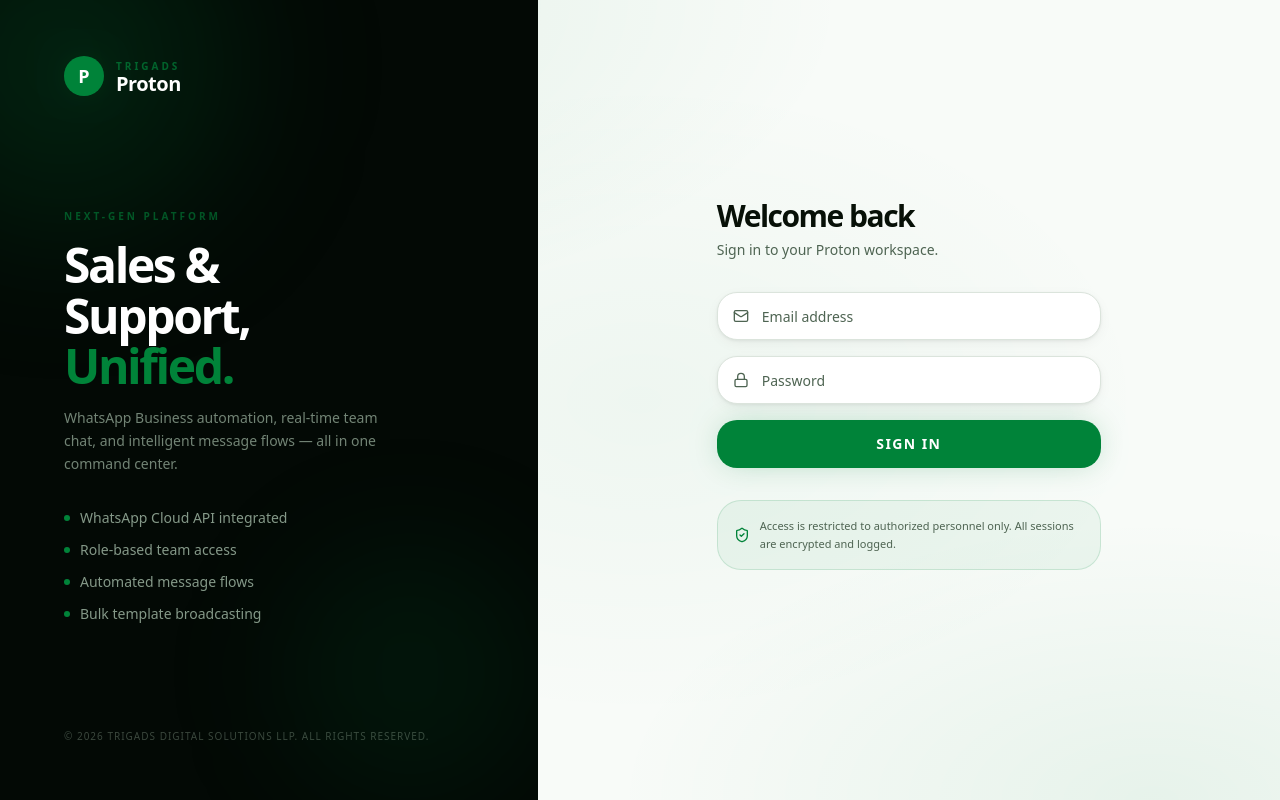
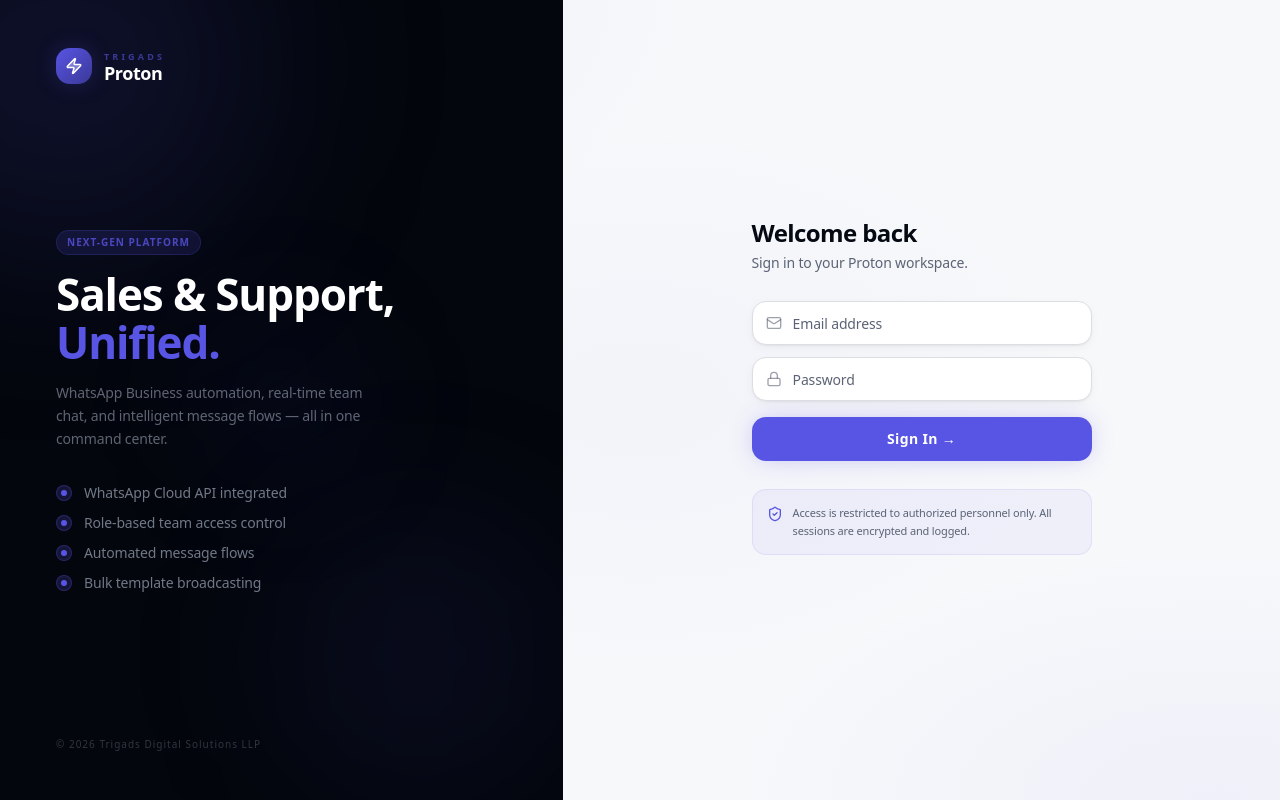
Before and after one commit to triadsdigitalsolutions/trigads-communication, a Next.js app: page /login in a window 1280 px wide. Built offline with nearby package versions, Linux system fonts and the light colour scheme.

Commit message:
sleek design

```diff
--- a/src/app/globals.css
+++ b/src/app/globals.css
@@ -48,52 +48,54 @@
 }
 
 :root {
-  --radius: 1rem;
+  --radius: 0.625rem;
 
-  /* ── Core Palette ───────────────────────────── */
-  --background:    oklch(0.985 0.005 145);
-  --foreground:    oklch(0.16 0.025 145);
+  /* ── Core Palette ──────────────────────────── */
+  --background:    oklch(0.978 0.003 264);
+  --foreground:    oklch(0.14 0.022 264);
 
   --card:          oklch(1 0 0);
-  --card-foreground: oklch(0.16 0.025 145);
+  --card-foreground: oklch(0.14 0.022 264);
 
   --popover:       oklch(1 0 0);
-  --popover-foreground: oklch(0.16 0.025 145);
+  --popover-foreground: oklch(0.14 0.022 264);
 
-  /* Emerald-green brand primary */
-  --primary:       oklch(0.52 0.17 155);
+  /* Indigo/violet brand primary */
+  --primary:       oklch(0.54 0.21 278);
   --primary-foreground: oklch(1 0 0);
 
-  --secondary:     oklch(0.96 0.015 150);
-  --secondary-foreground: oklch(0.3 0.06 150);
+  --secondary:     oklch(0.962 0.008 264);
+  --secondary-foreground: oklch(0.3 0.04 264);
 
-  --muted:         oklch(0.97 0.008 150);
-  --muted-foreground: oklch(0.48 0.04 150);
+  --muted:         oklch(0.96 0.005 264);
+  --muted-foreground: oklch(0.50 0.03 264);
 
-  --accent:        oklch(0.94 0.03 150);
-  --accent-foreground: oklch(0.22 0.08 150);
+  --accent:        oklch(0.94 0.012 278);
+  --accent-foreground: oklch(0.22 0.07 278);
 
   --destructive:   oklch(0.57 0.22 22);
 
-  --border:        oklch(0.91 0.015 150);
-  --input:         oklch(0.93 0.012 150);
-  --ring:          oklch(0.52 0.17 155 / 35%);
+  --border:        oklch(0.90 0.008 264);
+  --input:         oklch(0.93 0.006 264);
+  --ring:          oklch(0.54 0.21 278 / 30%);
 
-  /* ── Sidebar ────────────────────────────────── */
-  --sidebar:              oklch(0.13 0.02 155);
-  --sidebar-foreground:   oklch(0.85 0.04 150);
-  --sidebar-primary:      oklch(0.52 0.17 155);
+  /* ── Sidebar ─────────────────────────────── */
+  --sidebar:              oklch(0.12 0.018 264);
+  --sidebar-foreground:   oklch(0.82 0.03 264);
+  --sidebar-primary:      oklch(0.62 0.19 278);
   --sidebar-primary-foreground: oklch(1 0 0);
-  --sidebar-accent:       oklch(0.20 0.03 155);
-  --sidebar-accent-foreground: oklch(0.92 0.03 150);
-  --sidebar-border:       oklch(0.22 0.025 155);
-  --sidebar-ring:         oklch(0.52 0.17 155 / 35%);
+  --sidebar-accent:       oklch(0.19 0.025 264);
+  --sidebar-accent-foreground: oklch(0.90 0.025 264);
+  --sidebar-border:       oklch(0.22 0.018 264);
+  --sidebar-ring:         oklch(0.54 0.21 278 / 30%);
 
-  /* ── Elevation & Glow ───────────────────────── */
-  --shadow-card:    0 1px 3px rgb(0 0 0 / 0.06), 0 4px 16px -4px rgb(0 0 0 / 0.08);
-  --shadow-elevated: 0 8px 32px -8px rgb(0 0 0 / 0.14), 0 2px 8px -2px rgb(0 0 0 / 0.06);
-  --shadow-glow:    0 0 30px -6px oklch(0.52 0.17 155 / 30%);
-  --shadow-sidebar: 4px 0 24px -8px rgb(0 0 0 / 0.35);
+  /* ── Elevation & Glow ────────────────────── */
+  --shadow-card:    0 1px 2px rgb(0 0 0 / 0.05), 0 3px 12px -3px rgb(0 0 0 / 0.07);
+  --shadow-elevated: 0 6px 24px -6px rgb(0 0 0 / 0.12), 0 2px 6px -2px rgb(0 0 0 / 0.05);
+  --shadow-premium: 0 12px 40px -12px rgb(0 0 0 / 0.15), 0 3px 10px -3px rgb(0 0 0 / 0.06);
+  --shadow-glow:    0 0 24px -4px oklch(0.54 0.21 278 / 35%);
+  --shadow-glow-soft: 0 0 40px -8px oklch(0.54 0.21 278 / 20%);
+  --shadow-sidebar: 2px 0 20px -4px rgb(0 0 0 / 0.30);
 }
 
 @layer base {
@@ -101,28 +103,55 @@
     @apply border-border outline-ring/50;
   }
   body {
-    @apply bg-background text-foreground;
+    @apply bg-background text-foreground antialiased;
     font-feature-settings: "cv02", "cv03", "cv04", "cv11";
+    letter-spacing: -0.01em;
+  }
+  h1, h2, h3, h4 {
+    letter-spacing: -0.025em;
   }
 }
 
-/* ── Scrollbar ──────────────────────────────────── */
-.custom-scrollbar::-webkit-scrollbar        { width: 4px; height: 4px; }
+/* ── Scrollbar ─────────────────────────────────── */
+* {
+  scrollbar-width: thin;
+  scrollbar-color: oklch(0.80 0.008 264) transparent;
+}
+.custom-scrollbar::-webkit-scrollbar        { width: 3px; height: 3px; }
 .custom-scrollbar::-webkit-scrollbar-track  { background: transparent; }
-.custom-scrollbar::-webkit-scrollbar-thumb  { background: oklch(0.7 0.04 150); border-radius: 99px; }
-.custom-scrollbar::-webkit-scrollbar-thumb:hover { background: oklch(0.52 0.17 155); }
+.custom-scrollbar::-webkit-scrollbar-thumb  { background: oklch(0.80 0.008 264); border-radius: 99px; }
+.custom-scrollbar::-webkit-scrollbar-thumb:hover { background: oklch(0.54 0.21 278); }
 
-/* ── Utility shadows (referenced by Tailwind classes in JSX) ── */
+/* ── Utility shadows ───────────────────────────── */
 .shadow-card     { box-shadow: var(--shadow-card); }
 .shadow-elevated { box-shadow: var(--shadow-elevated); }
+.shadow-premium  { box-shadow: var(--shadow-premium); }
 .shadow-glow     { box-shadow: var(--shadow-glow); }
+.shadow-glow-soft { box-shadow: var(--shadow-glow-soft); }
 .shadow-sidebar  { box-shadow: var(--shadow-sidebar); }
 
-/* ── Subtle mesh gradient for login/hero backgrounds ── */
+/* ── Background mesh ───────────────────────────── */
 .bg-mesh {
-  background-color: oklch(0.985 0.005 145);
+  background-color: oklch(0.978 0.003 264);
   background-image:
-    radial-gradient(ellipse 80% 60% at 10% 0%, oklch(0.52 0.17 155 / 10%) 0%, transparent 70%),
-    radial-gradient(ellipse 60% 50% at 90% 100%, oklch(0.52 0.17 155 / 7%) 0%, transparent 70%),
-    radial-gradient(ellipse 40% 40% at 50% 50%, oklch(0.52 0.17 155 / 4%) 0%, transparent 100%);
+    radial-gradient(ellipse 70% 55% at 5% 0%,   oklch(0.54 0.21 278 / 8%)  0%, transparent 70%),
+    radial-gradient(ellipse 55% 45% at 95% 100%, oklch(0.54 0.21 278 / 5%)  0%, transparent 70%),
+    radial-gradient(ellipse 35% 35% at 50% 50%,  oklch(0.54 0.21 278 / 3%)  0%, transparent 100%);
 }
+
+/* ── Frosted glass card ────────────────────────── */
+.glass {
+  background: oklch(1 0 0 / 72%);
+  backdrop-filter: blur(20px) saturate(180%);
+  -webkit-backdrop-filter: blur(20px) saturate(180%);
+  border: 1px solid oklch(1 0 0 / 40%);
+}
+
+/* ── Smooth fade-in ─────────────────────────────── */
+@keyframes fade-up {
+  from { opacity: 0; transform: translateY(8px); }
+  to   { opacity: 1; transform: translateY(0); }
+}
+.animate-fade-up {
+  animation: fade-up 0.4s ease both;
+}
--- a/src/app/login/page.tsx
+++ b/src/app/login/page.tsx
@@ -5,7 +5,14 @@ import { signIn } from "next-auth/react";
 import { Button } from "@/components/ui/button";
 import { Input } from "@/components/ui/input";
 import { toast } from "sonner";
-import { Lock, Mail, Loader2, ShieldCheck } from "lucide-react";
+import { Lock, Mail, Loader2, ShieldCheck, Zap } from "lucide-react";
+
+const FEATURES = [
+    "WhatsApp Cloud API integrated",
+    "Role-based team access control",
+    "Automated message flows",
+    "Bulk template broadcasting",
+];
 
 export default function LoginPage() {
     const [email, setEmail]       = useState("");
@@ -37,45 +44,45 @@ export default function LoginPage() {
     return (
         <div className="min-h-screen flex bg-mesh overflow-hidden">
 
-            {/* ── Left branding panel (desktop only) ── */}
-            <div className="hidden lg:flex flex-col justify-between w-[42%] bg-sidebar px-16 py-14 relative overflow-hidden shrink-0">
-                {/* Decorative orbs */}
-                <div className="absolute -top-24 -left-24 w-80 h-80 rounded-full bg-primary/20 blur-[80px] pointer-events-none" />
-                <div className="absolute bottom-0 right-0 w-64 h-64 rounded-full bg-primary/10 blur-[60px] pointer-events-none" />
+            {/* ── Left branding panel ── */}
+            <div className="hidden lg:flex flex-col justify-between w-[44%] bg-sidebar px-14 py-12 relative overflow-hidden shrink-0">
+                {/* Glow orbs */}
+                <div className="absolute -top-32 -left-32 w-96 h-96 rounded-full bg-primary/15 blur-[100px] pointer-events-none" />
+                <div className="absolute bottom-0 right-0 w-72 h-72 rounded-full bg-primary/8 blur-[80px] pointer-events-none" />
+                <div className="absolute top-1/2 left-1/2 -translate-x-1/2 -translate-y-1/2 w-48 h-48 rounded-full bg-primary/5 blur-[60px] pointer-events-none" />
 
                 {/* Logo */}
-                <div className="relative z-10">
-                    <div className="flex items-center gap-3 mb-2">
-                        <div className="w-10 h-10 rounded-2xl bg-primary flex items-center justify-center shadow-glow text-white font-black text-lg">P</div>
-                        <div>
-                            <p className="text-[10px] font-black uppercase tracking-[0.3em] text-primary/70">trigads</p>
-                            <p className="text-white font-black text-xl tracking-tight leading-none">Proton</p>
-                        </div>
+                <div className="relative z-10 flex items-center gap-3">
+                    <div className="w-9 h-9 rounded-xl bg-gradient-to-br from-primary to-primary/60 flex items-center justify-center shadow-glow">
+                        <Zap className="w-4.5 h-4.5 text-white fill-white/30" />
+                    </div>
+                    <div>
+                        <p className="text-[9px] font-bold uppercase tracking-[0.35em] text-primary/60">trigads</p>
+                        <p className="text-white font-bold text-lg leading-none tracking-tight">Proton</p>
                     </div>
                 </div>
 
                 {/* Headline */}
-                <div className="relative z-10 space-y-6">
+                <div className="relative z-10 space-y-8">
                     <div className="space-y-4">
-                        <p className="text-[10px] font-black uppercase tracking-[0.3em] text-primary/60">Next-gen platform</p>
-                        <h1 className="text-5xl font-black tracking-tighter text-white leading-[1.05]">
-                            Sales &<br />Support,<br />
+                        <span className="inline-flex items-center gap-1.5 px-2.5 py-1 rounded-full bg-primary/15 border border-primary/20 text-[10px] font-bold uppercase tracking-widest text-primary/80">
+                            Next-gen platform
+                        </span>
+                        <h1 className="text-[2.75rem] font-black tracking-tight text-white leading-[1.08]">
+                            Sales & Support,<br />
                             <span className="text-primary">Unified.</span>
                         </h1>
-                        <p className="text-sidebar-foreground/60 text-sm leading-relaxed max-w-xs">
+                        <p className="text-sidebar-foreground/50 text-sm leading-relaxed max-w-xs">
                             WhatsApp Business automation, real-time team chat, and intelligent message flows — all in one command center.
                         </p>
                     </div>
 
-                    <div className="flex flex-col gap-3 pt-2">
-                        {[
-                            "WhatsApp Cloud API integrated",
-                            "Role-based team access",
-                            "Automated message flows",
-                            "Bulk template broadcasting",
-                        ].map(f => (
-                            <div key={f} className="flex items-center gap-2.5 text-sm text-sidebar-foreground/70">
-                                <div className="w-1.5 h-1.5 rounded-full bg-primary shrink-0" />
+                    <div className="flex flex-col gap-2.5">
+                        {FEATURES.map(f => (
+                            <div key={f} className="flex items-center gap-3 text-sm text-sidebar-foreground/60">
+                                <div className="w-4 h-4 rounded-md bg-primary/20 border border-primary/30 flex items-center justify-center shrink-0">
+                                    <div className="w-1.5 h-1.5 rounded-sm bg-primary" />
+                                </div>
                                 {f}
                             </div>
                         ))}
@@ -84,8 +91,8 @@ export default function LoginPage() {
 
                 {/* Footer */}
                 <div className="relative z-10">
-                    <p className="text-[10px] text-sidebar-foreground/30 uppercase tracking-widest">
-                        © {new Date().getFullYear()} Trigads Digital Solutions LLP. All rights reserved.
+                    <p className="text-[10px] text-sidebar-foreground/25 tracking-widest">
+                        © {new Date().getFullYear()} Trigads Digital Solutions LLP
                     </p>
                 </div>
             </div>
@@ -95,24 +102,26 @@ export default function LoginPage() {
 
                 {/* Mobile logo */}
                 <div className="lg:hidden mb-10 flex items-center gap-3">
-                    <div className="w-9 h-9 rounded-xl bg-primary flex items-center justify-center text-white font-black text-base shadow-glow">P</div>
+                    <div className="w-8 h-8 rounded-xl bg-gradient-to-br from-primary to-primary/60 flex items-center justify-center shadow-glow">
+                        <Zap className="w-4 h-4 text-white fill-white/30" />
+                    </div>
                     <div>
-                        <p className="text-[9px] font-black uppercase tracking-[0.3em] text-primary/60">trigads</p>
-                        <p className="font-black text-lg tracking-tight leading-none text-foreground">Proton</p>
+                        <p className="text-[9px] font-bold uppercase tracking-[0.3em] text-primary/60">trigads</p>
+                        <p className="font-bold text-base leading-none text-foreground">Proton</p>
                     </div>
                 </div>
 
-                <div className="w-full max-w-sm space-y-8">
+                <div className="w-full max-w-[340px] space-y-7 animate-fade-up">
                     {/* Heading */}
-                    <div className="space-y-1.5">
-                        <h2 className="text-3xl font-black tracking-tighter text-foreground">Welcome back</h2>
+                    <div className="space-y-1">
+                        <h2 className="text-2xl font-bold text-foreground">Welcome back</h2>
                         <p className="text-muted-foreground text-sm">Sign in to your Proton workspace.</p>
                     </div>
 
                     {/* Form */}
-                    <form onSubmit={handleSubmit} className="space-y-4">
+                    <form onSubmit={handleSubmit} className="space-y-3">
                         <div className="relative group">
-                            <Mail className="absolute left-4 top-1/2 -translate-y-1/2 w-4 h-4 text-muted-foreground group-focus-within:text-primary transition-colors" />
+                            <Mail className="absolute left-3.5 top-1/2 -translate-y-1/2 w-4 h-4 text-muted-foreground/60 group-focus-within:text-primary transition-colors" />
                             <Input
                                 id="login-email"
                                 type="email"
@@ -121,11 +130,11 @@ export default function LoginPage() {
                                 autoComplete="email"
                                 value={email}
                                 onChange={e => setEmail(e.target.value)}
-                                className="pl-11 h-12 bg-white border-border rounded-xl shadow-card focus:shadow-glow focus:border-primary/40 transition-all font-medium"
+                                className="pl-10 h-11 bg-white border-border rounded-xl shadow-card focus:shadow-glow focus:border-primary/40 transition-all font-medium text-sm"
                             />
                         </div>
                         <div className="relative group">
-                            <Lock className="absolute left-4 top-1/2 -translate-y-1/2 w-4 h-4 text-muted-foreground group-focus-within:text-primary transition-colors" />
+                            <Lock className="absolute left-3.5 top-1/2 -translate-y-1/2 w-4 h-4 text-muted-foreground/60 group-focus-within:text-primary transition-colors" />
                             <Input
                                 id="login-password"
                                 type="password"
@@ -134,7 +143,7 @@ export default function LoginPage() {
                                 autoComplete="current-password"
                                 value={password}
                                 onChange={e => setPassword(e.target.value)}
-                                className="pl-11 h-12 bg-white border-border rounded-xl shadow-card focus:shadow-glow focus:border-primary/40 transition-all font-medium"
+                                className="pl-10 h-11 bg-white border-border rounded-xl shadow-card focus:shadow-glow focus:border-primary/40 transition-all font-medium text-sm"
                             />
                         </div>
 
@@ -142,24 +151,23 @@ export default function LoginPage() {
                             id="login-submit"
                             type="submit"
                             disabled={isLoading}
-                            className="w-full h-12 rounded-xl font-black text-sm uppercase tracking-widest shadow-glow active:scale-[0.98] transition-all"
+                            className="w-full h-11 rounded-xl font-semibold text-sm tracking-wide shadow-glow active:scale-[0.98] transition-all mt-1"
                         >
                             {isLoading ? (
-                                <><Loader2 className="mr-2 w-4 h-4 animate-spin" /> Authenticating…</>
-                            ) : "Sign In"}
+                                <><Loader2 className="mr-2 w-4 h-4 animate-spin" /> Signing in…</>
+                            ) : "Sign In →"}
                         </Button>
                     </form>
 
-                    {/* Access note */}
-                    <div className="flex items-center gap-2.5 p-4 rounded-2xl bg-primary/5 border border-primary/15">
-                        <ShieldCheck className="w-4 h-4 text-primary shrink-0" />
+                    {/* Note */}
+                    <div className="flex items-start gap-2.5 p-3.5 rounded-xl bg-primary/5 border border-primary/10">
+                        <ShieldCheck className="w-4 h-4 text-primary shrink-0 mt-0.5" />
                         <p className="text-[11px] text-muted-foreground leading-relaxed">
                             Access is restricted to authorized personnel only. All sessions are encrypted and logged.
                         </p>
                     </div>
 
-                    {/* Mobile copyright */}
-                    <p className="lg:hidden text-center text-[10px] text-muted-foreground/40 uppercase tracking-widest">
+                    <p className="lg:hidden text-center text-[10px] text-muted-foreground/40 tracking-widest">
                         © {new Date().getFullYear()} Trigads Digital Solutions LLP
                     </p>
                 </div>
```
Also changed, not shown: src/app/dashboard/NavItem.tsx (+9 -9 lines), src/app/dashboard/chat/ChatClient.tsx (+50 -52 lines), src/app/dashboard/layout.tsx (+41 -48 lines).
